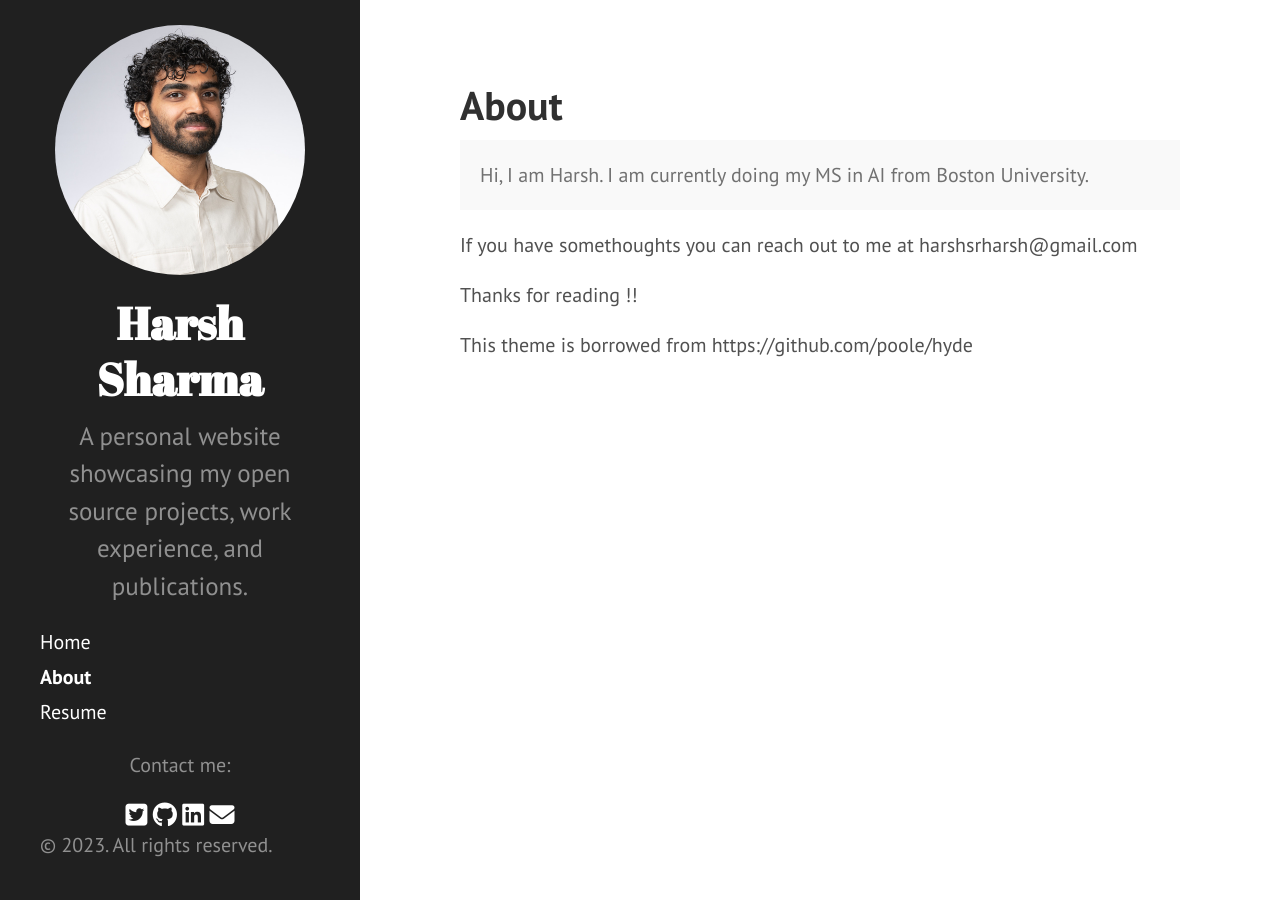
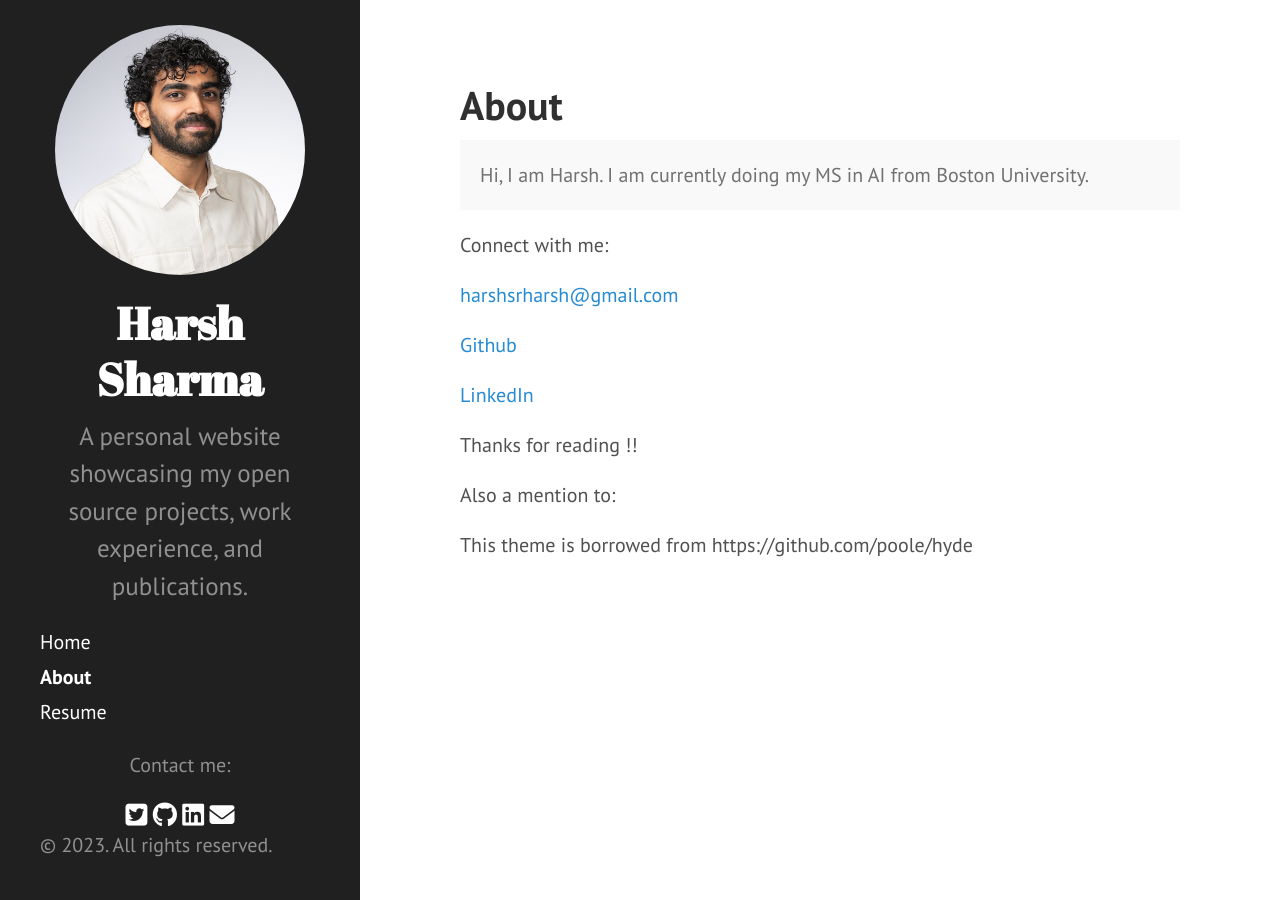
Before and after one commit to 97harsh/97harsh.github.io, a Jekyll site: the page built from about.md, in a window 1280 px wide. Built offline with Jekyll 4.4.1, drawn with Linux system fonts in a browser that asks for light colours; nearby versions of some CDN libraries; library files that are not in the unit come from our copies; Markdown is read by kramdown in place of the engine named in the settings.

Commit message:
changes to about

```diff
--- a/about.md
+++ b/about.md
@@ -7,9 +7,17 @@ title: About
   Hi, I am Harsh. I am currently doing my MS in AI from Boston University.
 </p>
 
-If you have somethoughts you can reach out to me at harshsrharsh@gmail.com
+Connect with me:
+
+[harshsrharsh@gmail.com](mailto://harshsrharsh@gmail.com)
+
+[Github](https://github.com/97harsh)
+
+[LinkedIn](https://www.linkedin.com/in/sharma97/)
 
 
 Thanks for reading !!
 
+Also a mention to:
+
 This theme is borrowed from https://github.com/poole/hyde
```
